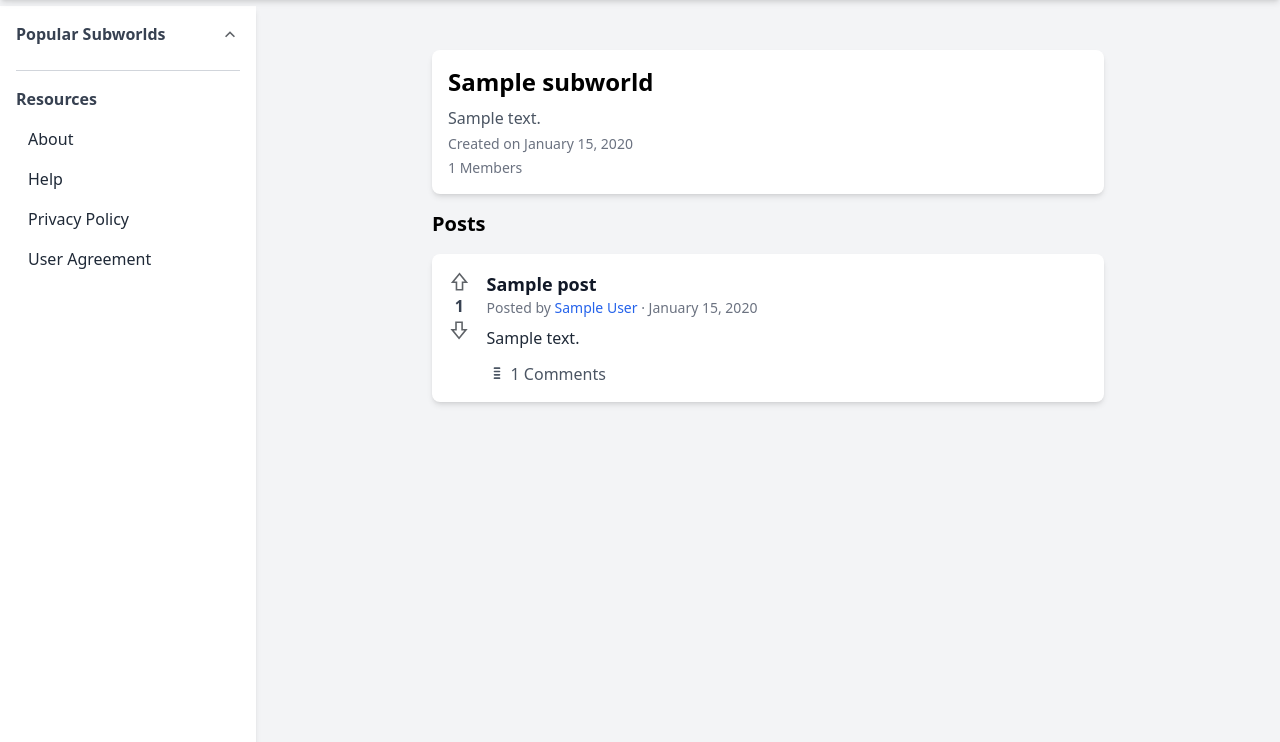
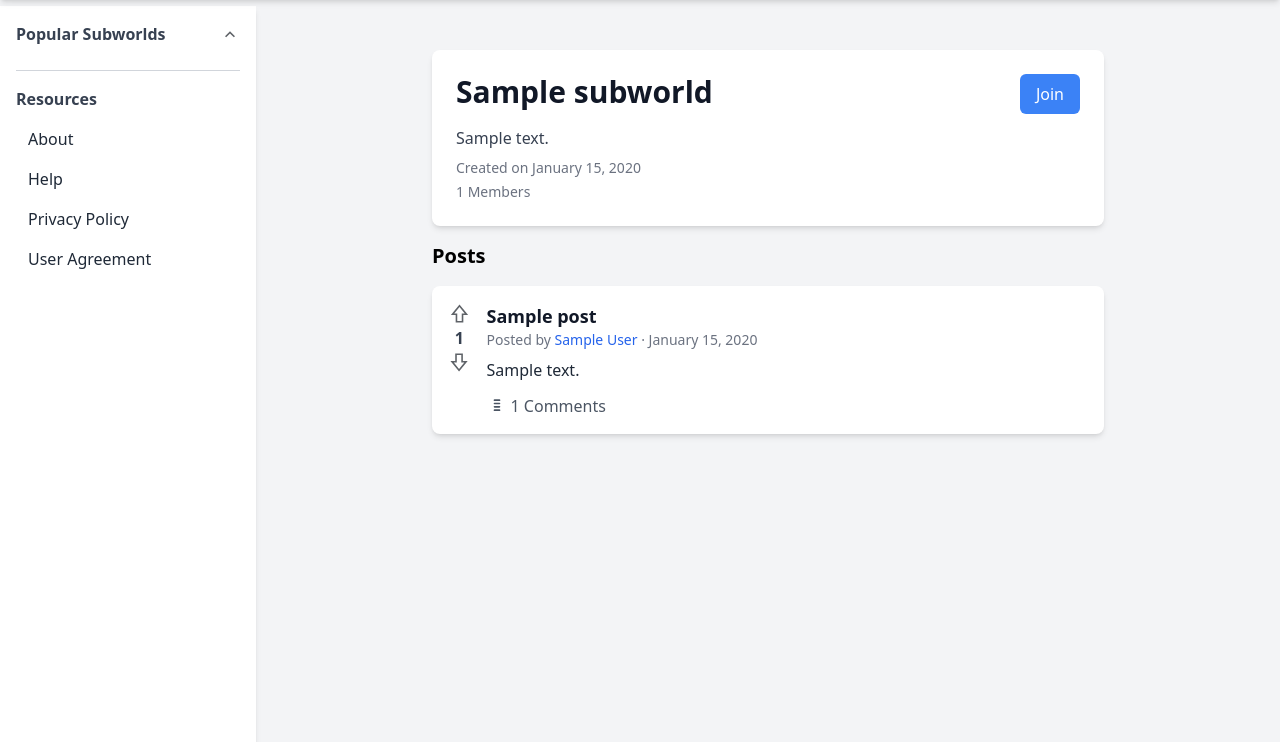
Before and after one commit to amarabilal/Subworld, a Symfony app: template templates/subworld/show.html.twig in a window 1280 px wide. Shown: the part 58-800 px from the top of the page. Run offline with Twig, Linux system fonts and the light colour scheme; the template is opened without the code that fills it: most values are stand-ins (such as "Sample title", 1, 10 or a date in 2020); some libraries are stand-ins or nearby versions.

Commit message:
Update subworld links and add join/leave functionality

```diff
--- a/templates/front/home.html.twig
+++ b/templates/front/home.html.twig
@@ -60,11 +60,11 @@
 
         function generatePostHTML(post) {
             const subworldLink = post.subworld_id ?
-                `<a href="/subworld/${post.subworld_id}" class="text-blue-600 hover:underline">${post.subworld_name}</a>` :
+                `<a href="/api/subworlds/subworld/${post.subworld_id}" class="text-blue-600 hover:underline">${post.subworld_name}</a>` :
                 "Unknown Subworld";
 
             const userLink = post.user_id ?
-                `<a href="/user/${post.user_id}" class="text-blue-600 hover:underline">${post.user_name}</a>` :
+                `<a href="/api/users/user/${post.user_id}" class="text-blue-600 hover:underline">${post.user_name}</a>` :
                 "Unknown User";
 
             const upvoteClass = post.user_vote === 1 ? "text-green-500" : "text-gray-500";
@@ -100,7 +100,7 @@
 
                     <div class="w-full">
                         <h2 class="text-lg font-bold text-gray-900">
-                            <a href="/post/${post.id}" class="hover:underline">${post.title}</a>
+                            <a href="api/posts/post/${post.id}" class="hover:underline">${post.title}</a>
                         </h2>
                         <p class="text-sm text-gray-500">
                             Posted in ${subworldLink} by ${userLink} · ${new Date(post.createdAt).toLocaleDateString()}
--- a/templates/subworld/show.html.twig
+++ b/templates/subworld/show.html.twig
@@ -1,26 +1,50 @@
 {% extends 'base.html.twig' %}
 
-{% block title %}{{ subworld.name }} - Community{% endblock %}
+{% block title %}
+	{{ subworld.name }}
+	- Community
+{% endblock %}
 
 {% block content %}
-<div class="max-w-2xl mx-auto mt-6 space-y-4">
+	<div
+		class="max-w-2xl mx-auto mt-6 space-y-4">
 
 		<!-- Subworld Details -->
-    <div class="bg-white shadow-md rounded-lg p-4">
-        <h1 class="text-2xl font-bold">{{ subworld.name }}</h1>
-        <p class="text-gray-600 mt-2">{{ subworld.description }}</p>
-        <p class="text-sm text-gray-500 mt-1">Created on {{ subworld.createdAt|date("F j, Y") }}</p>
-        <p class="text-sm text-gray-500 mt-1">{{ member_count }} Members</p>
+        <div class="bg-white shadow-md rounded-lg p-6 grid grid-cols-1 md:grid-cols-2 gap-4">
+            <div class="flex flex-col items-center md:items-start md:col-span-1">
+                <h1 class="text-3xl font-bold text-gray-900">{{ subworld.name }}</h1>
+                <p class="text-gray-700 mt-4">{{ subworld.description }}</p>
+                <p class="text-sm text-gray-500 mt-2">Created on {{ subworld.createdAt|date("F j, Y") }}</p>
+                <p class="text-sm text-gray-500 mt-1">
+                    <span id="member-count">{{ member_count }}</span> Members
+                </p>
+            </div>
+            <div class="flex flex-col items-center md:items-end md:col-span-1">
+                <!-- Join/Leave Button -->
+                <button id="join-leave-btn" data-subworld="{{ subworld.id }}" data-action="{% if app.user in subworld.members %}leave{% else %}join{% endif %}"
+                    class="relative flex items-center px-4 py-2 {% if app.user in subworld.members %}bg-red-500{% else %}bg-blue-500{% endif %} text-white rounded-md justify-center">
+
+                    <svg id="loading-spinner" class="hidden animate-spin h-5 w-5 text-white" viewBox="0 0 24 24" fill="none"
+                        stroke="currentColor" stroke-width="2" stroke-linecap="round" stroke-linejoin="round">
+                        <circle cx="12" cy="12" r="10"></circle>
+                        <path d="M4 12a8 8 0 018-8"></path>
+                    </svg>
+
+                    <span id="btn-text">{% if app.user in subworld.members %}Leave{% else %}Join{% endif %}</span>
+                </button>
+            </div>
         </div>
 
 		<!-- Posts in Subworld -->
 		<h2 class="text-xl font-semibold mt-6">Posts</h2>
 
 		{% for post in posts %}
-        <div class="bg-white shadow-md rounded-lg p-4 flex">
+			<div
+				class="bg-white shadow-md rounded-lg p-4 flex">
 
 				<!-- Voting System -->
-            <div class="flex flex-col items-center pr-4">
+				<div
+					class="flex flex-col items-center pr-4">
 					<!-- Upvote -->
 					<button class="hover:scale-110 transition-transform">
 						<img src="{{ asset('assets/svg/shift.svg') }}" alt="Upvote" class="w-6 h-6">
@@ -34,7 +58,8 @@
 				</div>
 
 				<!-- Post Content -->
-            <div class="w-full">
+				<div
+					class="w-full">
 					<!-- Post Title -->
 					<h2 class="text-lg font-bold text-gray-900">
 						<a href="{{ path('app_post_show', { 'id': post.post_id }) }}" class="hover:underline">{{ post.title }}</a>
@@ -42,8 +67,10 @@
 
 					<!-- Metadata -->
 					<p class="text-sm text-gray-500">
-                    Posted by <a href="{{ path('app_user_show', { 'id': post.user_id }) }}" class="text-blue-600 hover:underline">{{ post.author }}</a>
-                    · {{ post.createdAt|date('F j, Y') }}
+						Posted by
+						<a href="{{ path('app_user_show', { 'id': post.user_id }) }}" class="text-blue-600 hover:underline">{{ post.author }}</a>
+						·
+						{{ post.createdAt|date('F j, Y') }}
 					</p>
 
 					<!-- Post Body -->
@@ -52,10 +79,11 @@
 					<!-- Comments & Interactions -->
 					<div class="mt-3 flex items-center space-x-4">
 						<a href="{{ path('app_post_show', { 'id': post.post_id }) }}" class="flex items-center text-gray-600 hover:text-blue-600">
-                        <svg class="w-5 h-5 mr-1" fill="none" stroke="currentColor" stroke-width="2" viewBox="0 0 24 24" xmlns="http://www.w3.org/2000/svg">
+							<svg class="w-5 h-5 mr-1" fill="none" stroke="currentColor" stroke-width="2" viewbox="0 0 24 24" xmlns="http://www.w3.org/2000/svg">
 								<path stroke-linecap="round" stroke-linejoin="round" d="M9 5h6m-6 4h6m-6 4h6m-6 4h6"></path>
 							</svg>
-                        {{ post.comment_count }} Comments
+							{{ post.comment_count }}
+							Comments
 						</a>
 					</div>
 				</div>
@@ -65,4 +93,82 @@
 		{% endfor %}
 
 	</div>
+    <script>
+        document.addEventListener("DOMContentLoaded", function () {
+            const token = localStorage.getItem("jwt_token");
+            const button = document.getElementById("join-leave-btn");
+            const loadingSpinner = document.getElementById("loading-spinner");
+            const buttonText = document.getElementById("btn-text");
+            const memberCountText = document.getElementById("member-count");
+            const subworldId = button.getAttribute("data-subworld");
+
+            // Fetch the latest subworld data when the page loads
+            fetch(`/api/subworlds/subworld/${subworldId}`)
+                .then(response => response.json())
+                .then(data => {
+                    // Update member count
+                    memberCountText.textContent = data.member_count;
+
+                    // Update button state dynamically
+                    if (data.is_member) {
+                        buttonText.textContent = "Leave";
+                        button.setAttribute("data-action", "leave");
+                        button.classList.remove("bg-blue-500");
+                        button.classList.add("bg-red-500");
+                    } else {
+                        buttonText.textContent = "Join";
+                        button.setAttribute("data-action", "join");
+                        button.classList.remove("bg-red-500");
+                        button.classList.add("bg-blue-500");
+                    }
+                })
+                .catch(error => console.error("Error fetching subworld status:", error));
+
+            button.addEventListener("click", function () {
+                const action = this.getAttribute("data-action");
+                const url = `/api/subworlds/subworld/${subworldId}/${action}`;
+
+                // Show loading spinner, hide text
+                loadingSpinner.classList.remove("hidden");
+                buttonText.classList.add("hidden");
+                button.disabled = true;
+
+                fetch(url, {
+                    method: "POST",
+                    headers: {
+                        "Content-Type": "application/json",
+                        "X-CSRF-Token": "{{ csrf_token('join_leave_subworld') }}",
+                        "Authorization": "Bearer " + token
+                    }
+                })
+                .then(response => response.json())
+                .then(data => {
+                    // Update button state after action
+                    if (data.status === "joined") {
+                        buttonText.textContent = "Leave";
+                        button.setAttribute("data-action", "leave");
+                        button.classList.remove("bg-blue-500");
+                        button.classList.add("bg-red-500");
+                    } else if (data.status === "left") {
+                        buttonText.textContent = "Join";
+                        button.setAttribute("data-action", "join");
+                        button.classList.remove("bg-red-500");
+                        button.classList.add("bg-blue-500");
+                    }
+
+                    // Update member count dynamically
+                    if (data.member_count !== undefined) {
+                        memberCountText.textContent = data.member_count;
+                    }
+                })
+                .catch(error => console.error("Error:", error))
+                .finally(() => {
+                    // Hide loading spinner, show text again
+                    loadingSpinner.classList.add("hidden");
+                    buttonText.classList.remove("hidden");
+                    button.disabled = false;
+                });
+            });
+        });
+    </script>
 {% endblock %}
```
Also changed, not shown: src/Controller/SubworldController.php (+35 -1 lines). Lines whose indentation alone changed are shown as unchanged.
